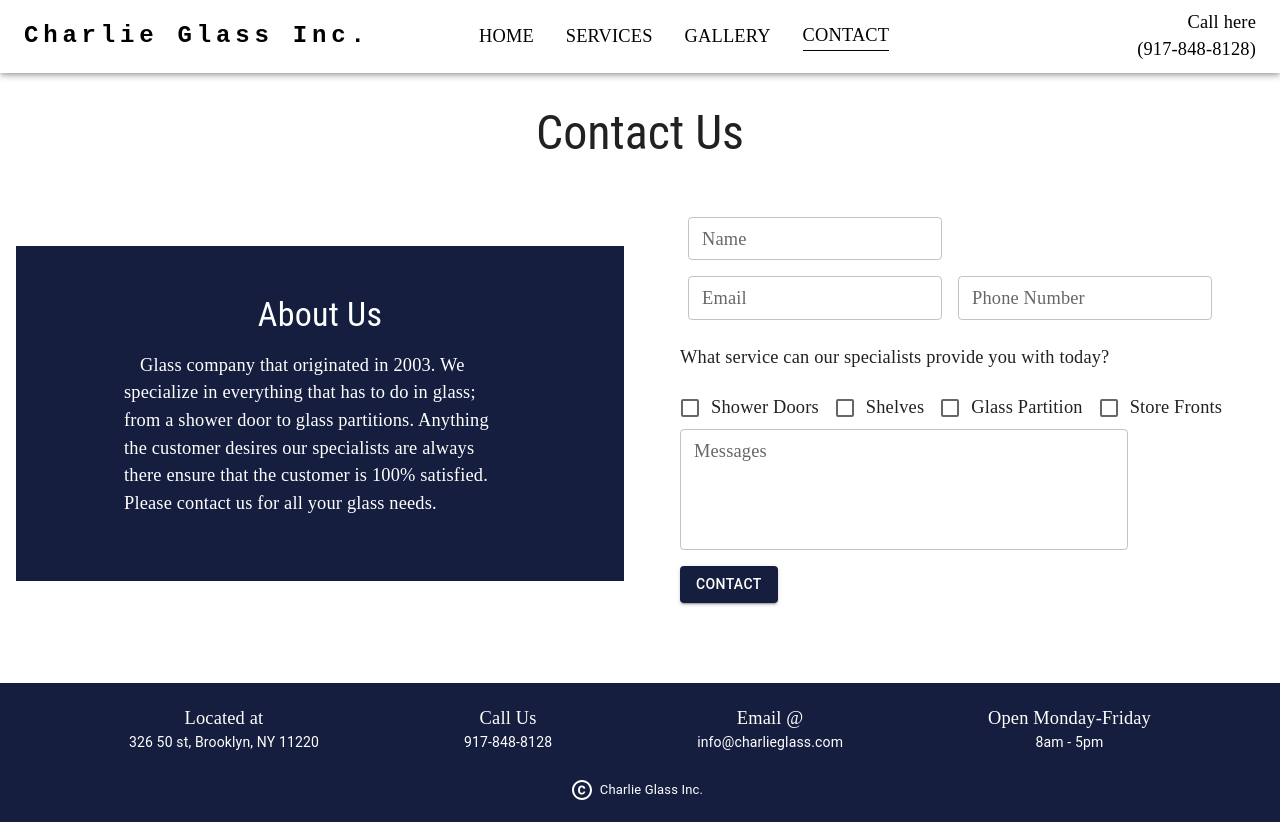
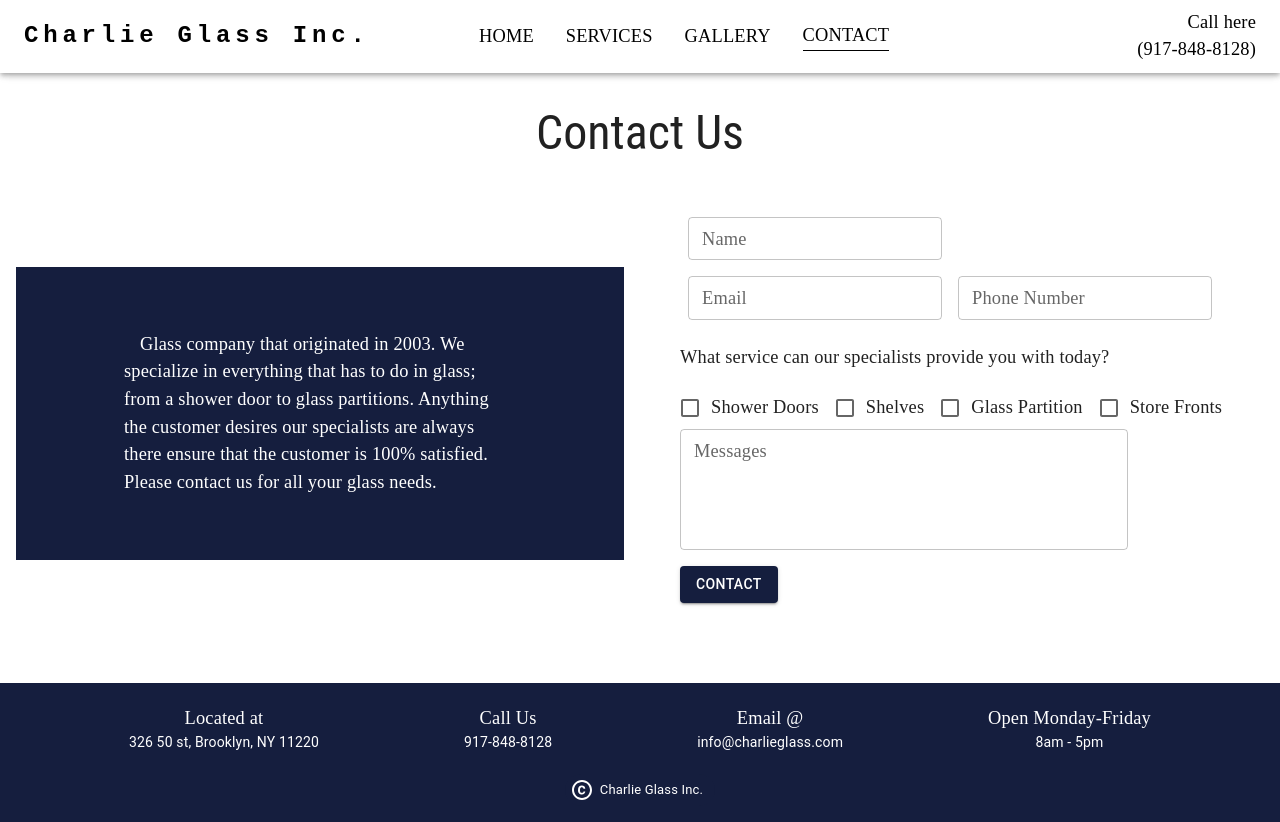
Before and after one commit to nsikan-na/charlie_glass, a React (Create React App) app: page /contact in a window 1280 px wide. Built offline with nearby package versions, Linux system fonts and the light colour scheme.

Commit message:
improvement

```diff
--- a/src/pages/Contact.tsx
+++ b/src/pages/Contact.tsx
@@ -52,17 +52,11 @@ export default function Contact() {
             sx={{
               backgroundColor: "#151E3E",
               color: "white",
-              padding: "1rem 0 4rem",
+              padding: "4rem 0 4rem",
               margin: "1rem",
             }}
           >
-            <Typography
-              variant="h4"
-              textAlign="center"
-              sx={{ margin: "2rem 0 1rem" }}
-            >
-              About Us
-            </Typography>
+
             {/* <List sx={{ margin: "0 auto" }}>
               {[
                 { title: "Located at ", p: "326 50 st, Brooklyn, NY 11220" },
```
